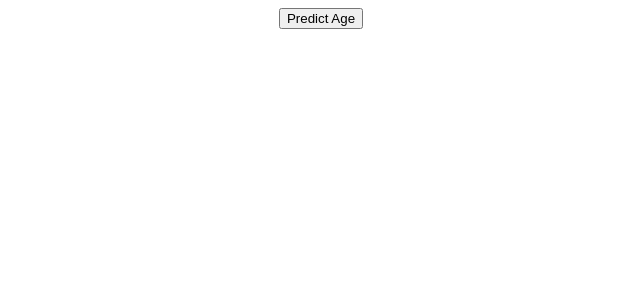
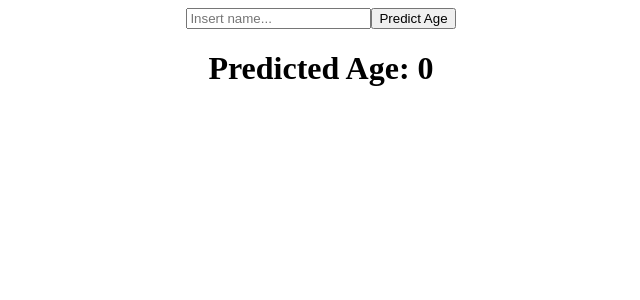
Before and after one commit to albertkantwi/react-project, a React (Create React App) app: page / in a window 1280 px wide. Shown: the top 300 px of the page, without its empty margins (319-959 px from the left). Built offline with nearby package versions, Linux system fonts and the light colour scheme.

Commit message:
Fetch data with Api

```diff
--- a/src/App.js
+++ b/src/App.js
@@ -3,11 +3,26 @@ import Axios from "axios";
 import { useEffect, useState } from "react";
 
 function App() {
+  const [name, setName] = useState("");
+  const [predictedAge, setPredictedAge] = useState(0);
 
+  const fetchData = () => {
+    Axios.get(`https:api.agify.io/?name=${name}`).then((res) => {
+      setPredictedAge(res.data.age);
+    });
+  };
 
   return (
     <div className="App">
-      <button>Predict Age</button>
+      <input
+        placeholder="Insert name..."
+        onChange={(event) => {
+          setName(event.target.value);
+        }}
+      />
+      <button onClick={fetchData}>Predict Age</button>
+
+      <h1>Predicted Age: {predictedAge}</h1>
     </div>
   );
 }
```
